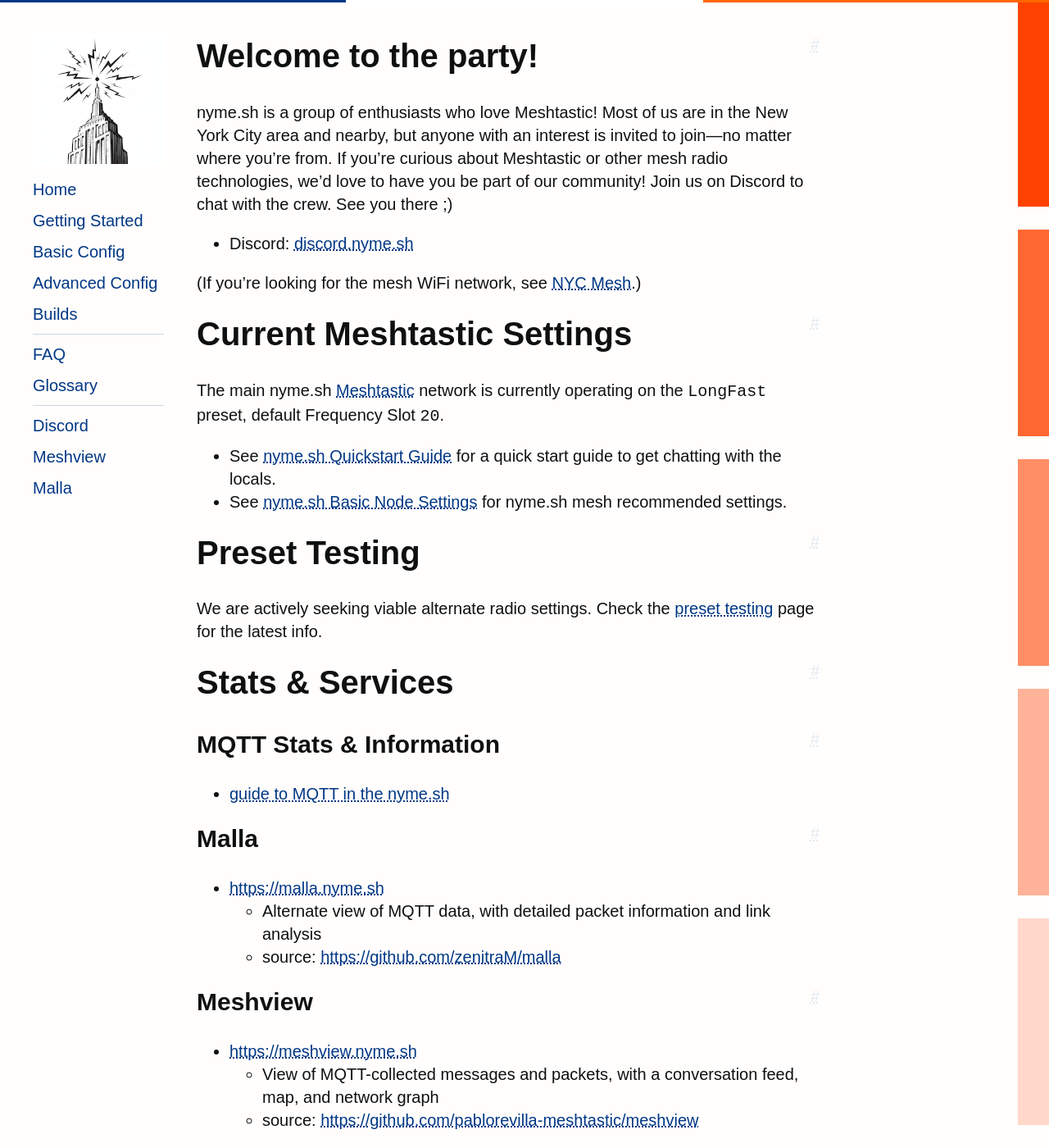
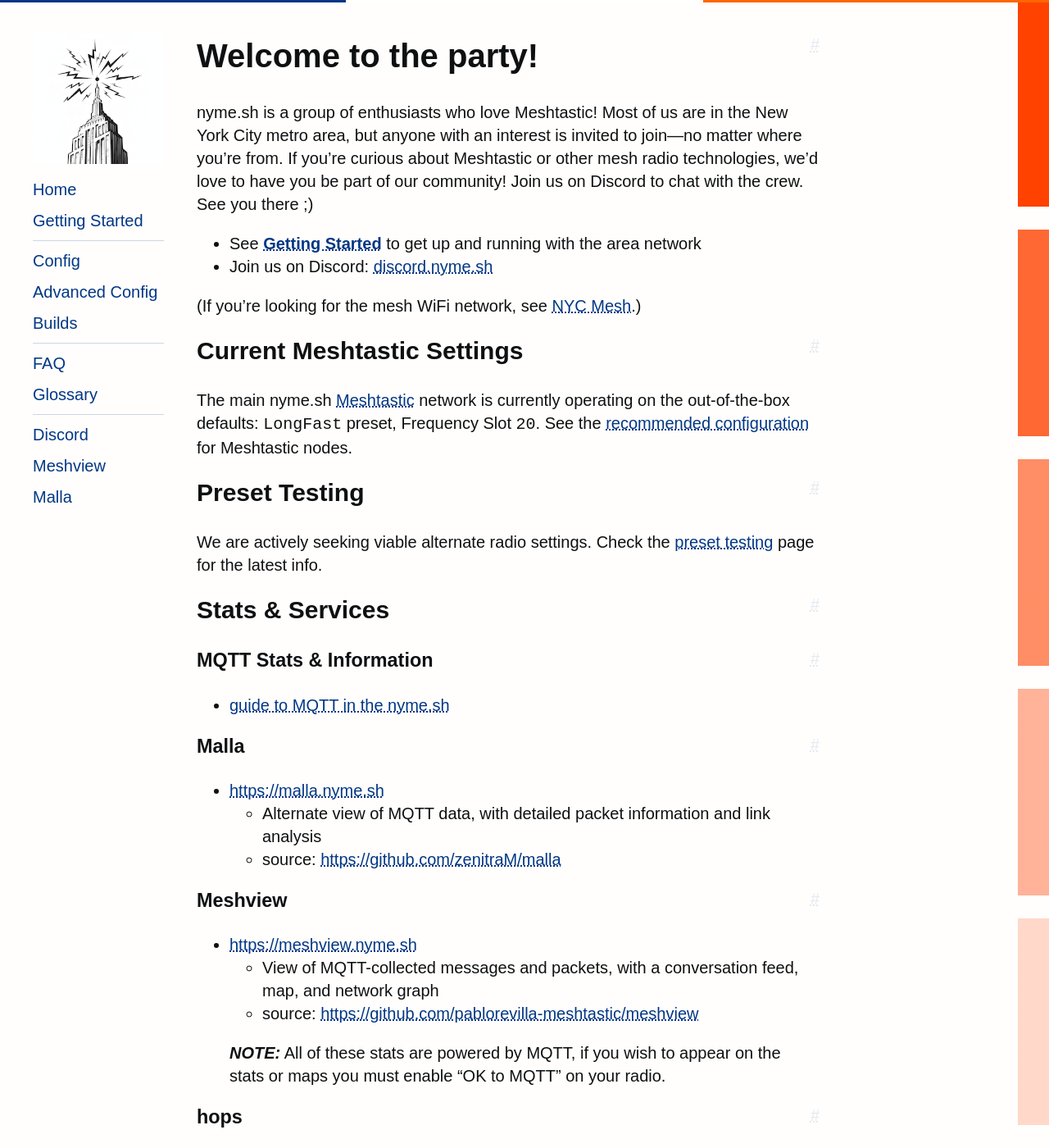
Before and after one commit to MeshNY/meshny.github.io, a Jekyll site: the page built from docs/index.md, in a window 1280 px wide and 1400 px high. Shown: the whole window at 82% size. Built offline with Jekyll 4.4.1, drawn with Linux system fonts in a browser that asks for light colours; some web fonts are replaced; our own code applies the rules of GitHub Pages for plain Markdown files; some of the changed text lies outside the part shown.

Commit message:
Add /getting-started page
Simplified instructions that focus on getting the proper low-noise values set.

```diff
--- a/docs/_layouts/default.html
+++ b/docs/_layouts/default.html
@@ -22,8 +22,9 @@
             <img class="nav-logo" src="/images/logo-256.png">
           </a>
           <a href="/">Home</a>
-          <a href="/node_quickstart.html">Getting Started</a>
-          <a href="/node_configuration.html">Basic Config</a>
+          <a href="/getting-started">Getting Started</a>
+          <hr />
+          <a href="/node_configuration.html">Config</a>
           <a href="/node_configuration_adv.html">Advanced Config</a>
           <a href="/build_resources.html">Builds</a>
           <hr />
--- a/docs/css/style.css
+++ b/docs/css/style.css
@@ -310,3 +310,7 @@
     border-bottom: 1px solid var(--palette-nyc_orange);
   }
 }
+
+details summary {
+  cursor: pointer;
+}
--- a/docs/index.md
+++ b/docs/index.md
@@ -3,41 +3,41 @@
 
 # Welcome to the party!
 
-nyme.sh is a group of enthusiasts who love Meshtastic! Most of us are in the New York City area and nearby, but anyone with an interest is invited to join—no matter where you’re from. If you’re curious about Meshtastic or other mesh radio technologies, we’d love to have you be part of our community! Join us on Discord to chat with the crew.  See you there ;)
+nyme.sh is a group of enthusiasts who love Meshtastic! Most of us are in the New York City metro area, but anyone with an interest is invited to join—no matter where you’re from. If you’re curious about Meshtastic or other mesh radio technologies, we’d love to have you be part of our community! Join us on Discord to chat with the crew.  See you there ;)
 
-- Discord: [discord.nyme.sh](https://discord.nyme.sh)
+- See [**Getting Started**](/getting-started) to get up and running with the area network
+- Join us on Discord: [discord.nyme.sh](https://discord.nyme.sh)
 
 (If you’re looking for the mesh WiFi network, see [NYC Mesh](https://www.nycmesh.net/).)
 
-# Current Meshtastic Settings
 
-The main nyme.sh [Meshtastic](https://meshtastic.org) network is currently operating on the `LongFast` preset, default Frequency Slot `20`.
+## Current Meshtastic Settings
 
-- See [nyme.sh Quickstart Guide](/node_quickstart.html) for a quick start guide to get chatting with the locals.
-- See [nyme.sh Basic Node Settings](/node_configuration.html) for nyme.sh mesh recommended settings.
+The main nyme.sh [Meshtastic](https://meshtastic.org) network is currently operating on the out-of-the-box defaults: `LongFast` preset, Frequency Slot `20`. See the [recommended configuration](/getting-started#meshtastic) for Meshtastic nodes.
 
-# Preset Testing
+
+## Preset Testing
 
 We are actively seeking viable alternate radio settings. Check the [preset testing](/preset-testing.html) page for the latest info.
 
-# Stats & Services
+## Stats & Services
 
-## MQTT Stats & Information
+### MQTT Stats & Information
   - [guide to MQTT in the nyme.sh](/mqtt.html)
 
-## Malla
+### Malla
   - [https://malla.nyme.sh](https://malla.nyme.sh)
     - Alternate view of MQTT data, with detailed packet information and link analysis
     - source: [https://github.com/zenitraM/malla](https://github.com/zenitraM/malla)
 
-## Meshview
+### Meshview
   - [https://meshview.nyme.sh](https://meshview.nyme.sh)
     - View of MQTT-collected messages and packets, with a conversation feed, map, and network graph
     - source: [https://github.com/pablorevilla-meshtastic/meshview](https://github.com/pablorevilla-meshtastic/meshview)
 
 > **_NOTE:_**  All of these stats are powered by MQTT, if you wish to appear on the stats or maps you must enable "OK to MQTT" on your radio.
 
-## hops
+### hops
 - [https://w2asm.com/hops/](https://w2asm.com/hops/)
   - source: [https://github.com/morria/hops](https://github.com/morria/hops)
 
```
Also changed, not shown: other parts of docs/index.md (+1 -1 lines), docs/getting-started.md (added, +83 -0 lines).
